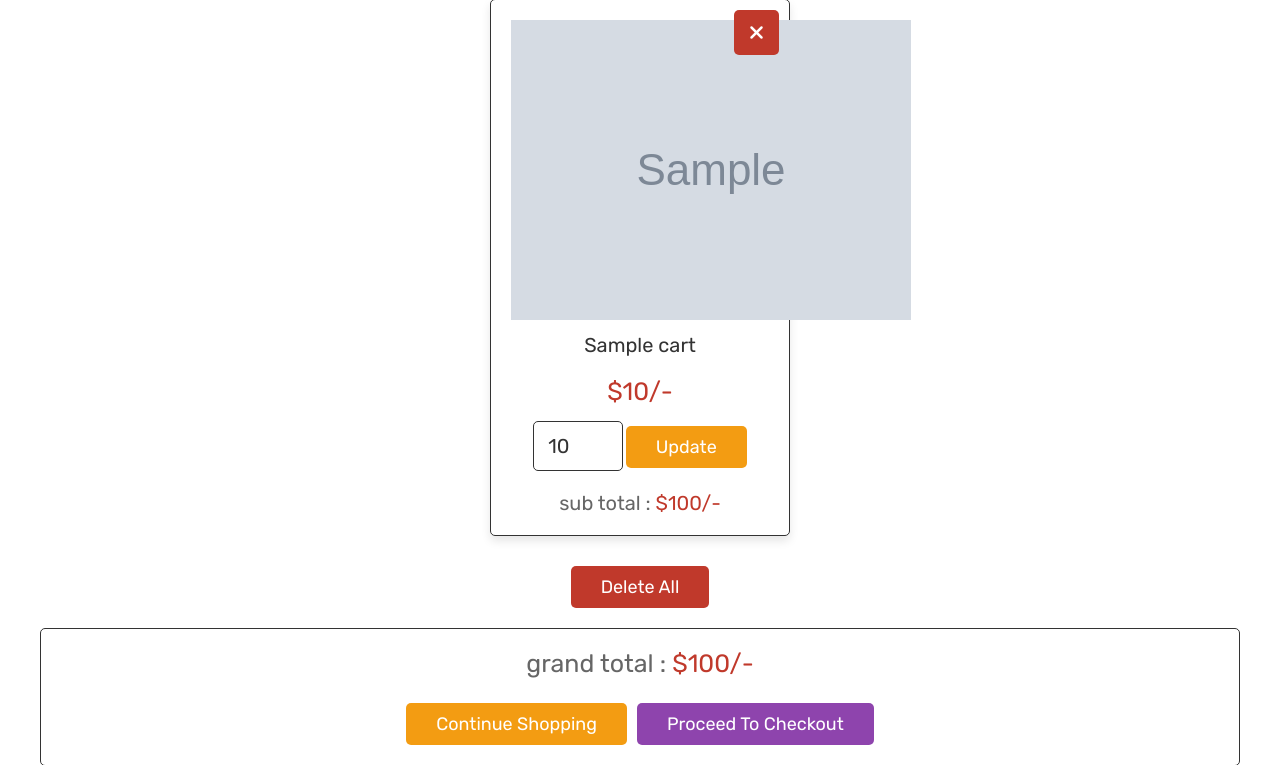
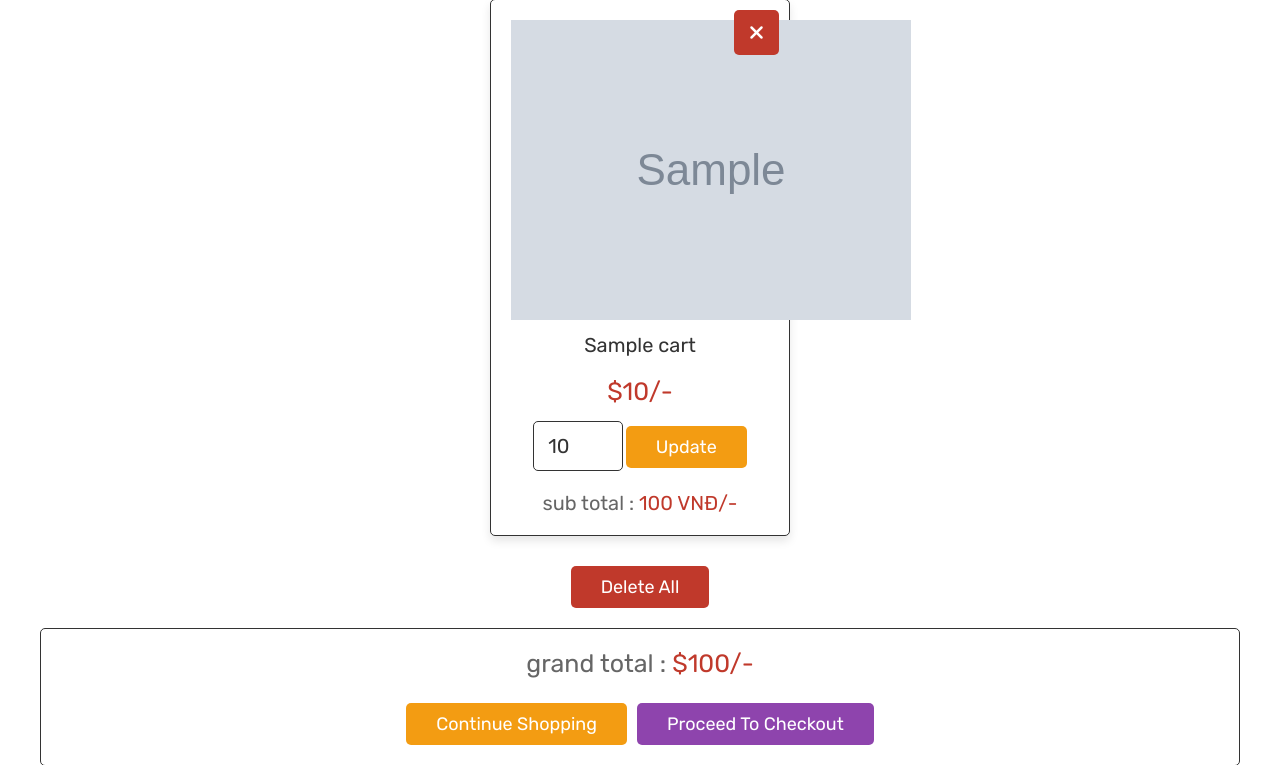
Before and after one commit to Kuroba2/BTLwebBookstore, a PHP site: page /cart.php in a window 1280 px wide. Shown: the part 472-1237 px from the top of the page. Run offline with PHP 8.4, Linux system fonts and the light colour scheme; the visitor is signed in with stand-in values (Sample User, id 1); tables that the repository leaves empty hold one stand-in row (values such as "Sample post"); grey boxes marked "Sample" are stand-in pictures.

Commit message:
update vnd

```diff
--- a/project/cart.php
+++ b/project/cart.php
@@ -75,7 +75,7 @@ if(isset($_GET['delete_all'])){
             <input type="number" min="1" name="cart_quantity" value="<?php echo $fetch_cart['quantity']; ?>">
             <input type="submit" name="update_cart" value="update" class="option-btn">
          </form>
-         <div class="sub-total"> sub total : <span>$<?php echo $sub_total = ($fetch_cart['quantity'] * $fetch_cart['price']); ?>/-</span> </div>
+         <div class="sub-total"> sub total : <span><?php echo $sub_total = ($fetch_cart['quantity'] * $fetch_cart['price']); ?> VNĐ/-</span> </div>
       </div>
       <?php
       $grand_total += $sub_total;
```
